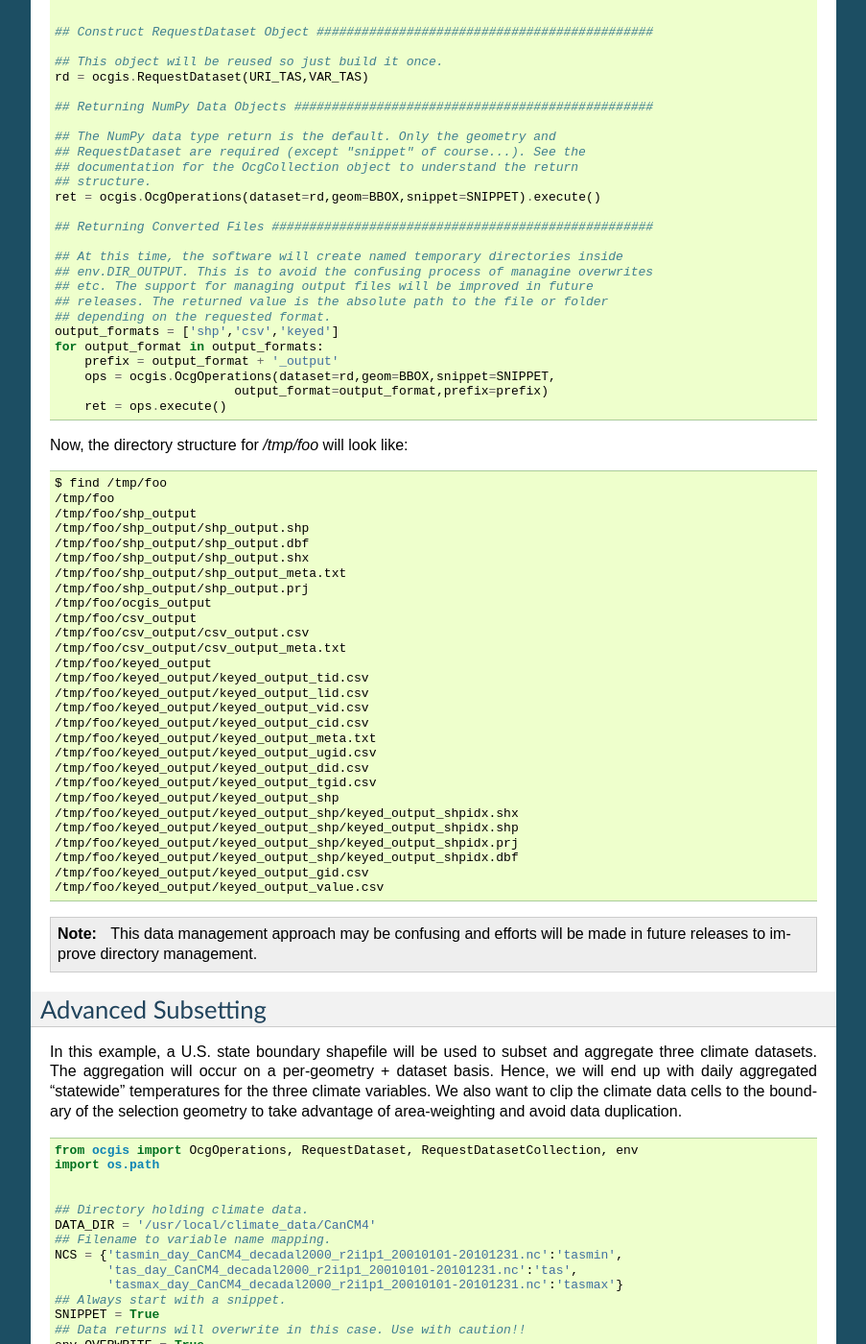
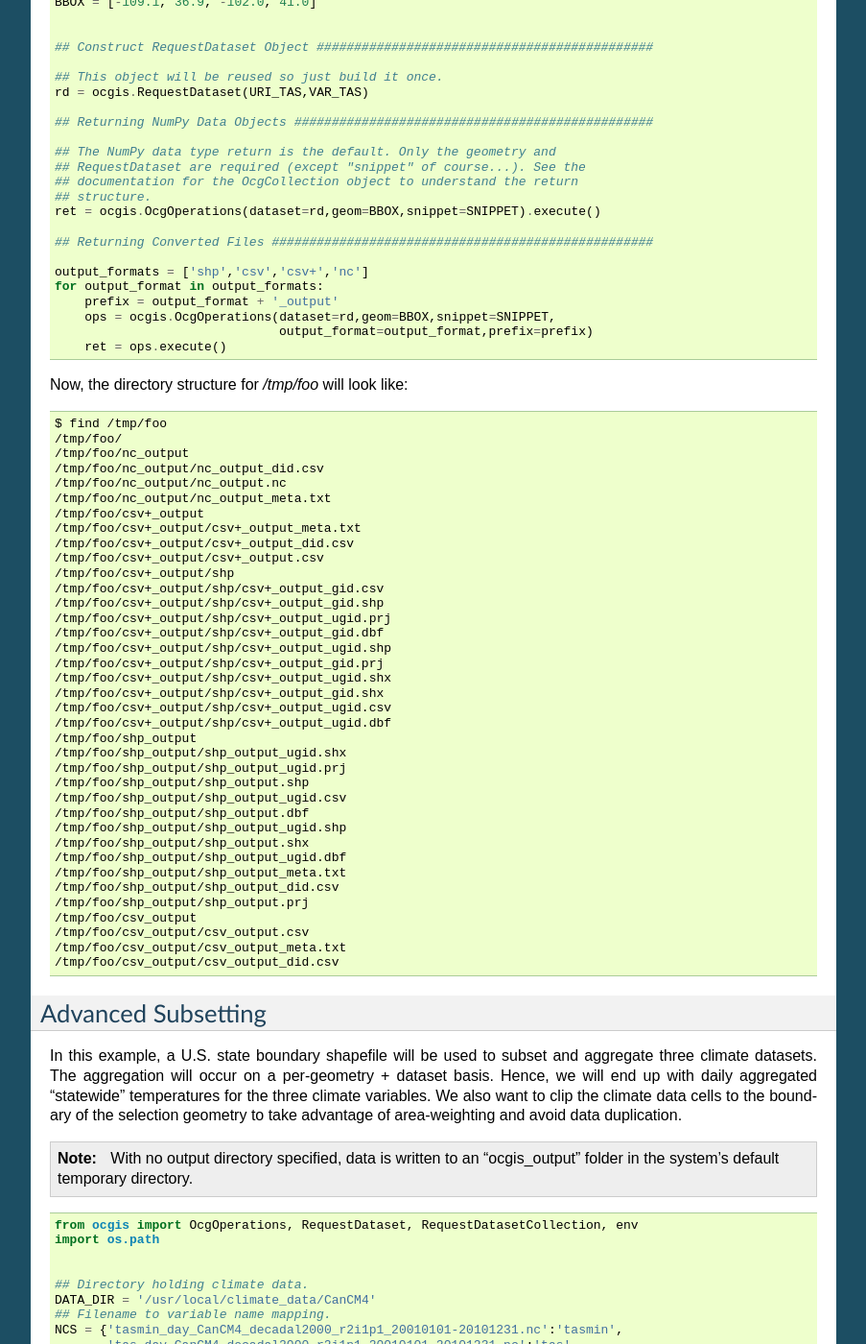
Before and after one commit to NCPP/ocgis, a Sphinx documentation site: the page built from doc/examples.rst, in a window 1280 px wide and 1400 px high, scrolled down 2197 px. Shown: the whole window at 96% size, without its empty margins (198-1101 px from the left). Built offline with Sphinx 7.4.7, drawn with Linux system fonts in a browser that asks for light colours; formulas are drawn with MathJax 3; some of the changed text lies outside the part shown.

Commit message:
changed to documentation. minor changes to gid shapefile logic writing - do not write for any aggregated datasets.

```diff
--- a/doc/examples.rst
+++ b/doc/examples.rst
@@ -84,74 +84,51 @@ Now, the directory structure for `/tmp/foo` will look like:
 .. code-block:: rest
 
    $ find /tmp/foo
-   /tmp/foo
+   /tmp/foo/
+   /tmp/foo/nc_output
+   /tmp/foo/nc_output/nc_output_did.csv
+   /tmp/foo/nc_output/nc_output.nc
+   /tmp/foo/nc_output/nc_output_meta.txt
+   /tmp/foo/csv+_output
+   /tmp/foo/csv+_output/csv+_output_meta.txt
+   /tmp/foo/csv+_output/csv+_output_did.csv
+   /tmp/foo/csv+_output/csv+_output.csv
+   /tmp/foo/csv+_output/shp
+   /tmp/foo/csv+_output/shp/csv+_output_gid.csv
+   /tmp/foo/csv+_output/shp/csv+_output_gid.shp
+   /tmp/foo/csv+_output/shp/csv+_output_ugid.prj
+   /tmp/foo/csv+_output/shp/csv+_output_gid.dbf
+   /tmp/foo/csv+_output/shp/csv+_output_ugid.shp
+   /tmp/foo/csv+_output/shp/csv+_output_gid.prj
+   /tmp/foo/csv+_output/shp/csv+_output_ugid.shx
+   /tmp/foo/csv+_output/shp/csv+_output_gid.shx
+   /tmp/foo/csv+_output/shp/csv+_output_ugid.csv
+   /tmp/foo/csv+_output/shp/csv+_output_ugid.dbf
    /tmp/foo/shp_output
+   /tmp/foo/shp_output/shp_output_ugid.shx
+   /tmp/foo/shp_output/shp_output_ugid.prj
    /tmp/foo/shp_output/shp_output.shp
+   /tmp/foo/shp_output/shp_output_ugid.csv
    /tmp/foo/shp_output/shp_output.dbf
+   /tmp/foo/shp_output/shp_output_ugid.shp
    /tmp/foo/shp_output/shp_output.shx
+   /tmp/foo/shp_output/shp_output_ugid.dbf
    /tmp/foo/shp_output/shp_output_meta.txt
+   /tmp/foo/shp_output/shp_output_did.csv
    /tmp/foo/shp_output/shp_output.prj
-   /tmp/foo/ocgis_output
    /tmp/foo/csv_output
    /tmp/foo/csv_output/csv_output.csv
    /tmp/foo/csv_output/csv_output_meta.txt
-   /tmp/foo/keyed_output
-   /tmp/foo/keyed_output/keyed_output_tid.csv
-   /tmp/foo/keyed_output/keyed_output_lid.csv
-   /tmp/foo/keyed_output/keyed_output_vid.csv
-   /tmp/foo/keyed_output/keyed_output_cid.csv
-   /tmp/foo/keyed_output/keyed_output_meta.txt
-   /tmp/foo/keyed_output/keyed_output_ugid.csv
-   /tmp/foo/keyed_output/keyed_output_did.csv
-   /tmp/foo/keyed_output/keyed_output_tgid.csv
-   /tmp/foo/keyed_output/keyed_output_shp
-   /tmp/foo/keyed_output/keyed_output_shp/keyed_output_shpidx.shx
-   /tmp/foo/keyed_output/keyed_output_shp/keyed_output_shpidx.shp
-   /tmp/foo/keyed_output/keyed_output_shp/keyed_output_shpidx.prj
-   /tmp/foo/keyed_output/keyed_output_shp/keyed_output_shpidx.dbf
-   /tmp/foo/keyed_output/keyed_output_gid.csv
-   /tmp/foo/keyed_output/keyed_output_value.csv
-
-.. note:: This data management approach may be confusing and efforts will be made in future releases to improve directory management.
+   /tmp/foo/csv_output/csv_output_did.csv
 
 Advanced Subsetting
 -------------------
 
 In this example, a U.S. state boundary shapefile will be used to subset and aggregate three climate datasets. The aggregation will occur on a per-geometry + dataset basis. Hence, we will end up with daily aggregated "statewide" temperatures for the three climate variables. We also want to clip the climate data cells to the boundary of the selection geometry to take advantage of area-weighting and avoid data duplication.
 
+.. note:: With no output directory specified, data is written to an "ocgis_output" folder in the system's default temporary directory.
+
 .. literalinclude:: sphinx_examples/advanced_subset.py
-
-The shapefile attribute table would like something like:
-
-.. figure:: _images/examples/advanced_subset_shapefile.png
-   :scale: 50%
-   :align: center
-   :figwidth: 75%
-
-   An example shapefile output attribute table. Note how repeated elements may lead to large filesizes. This is a good output format when making an initial pass at a data request. Again the `keyed` output is recommended for data requests in general unless writing to NetCDF which is remains the most efficient format.
-
-For the `keyed` output, the output folder will contain a number of CSV files with unique identifiers that may be linked via the `ocgis_output_value.csv` table. The `ocgis_output_shp` folder will contain a shapefile representing the data geometries -- perfect for joining.
-
-.. figure:: _images/examples/advanced_subset_keyed_folder_contents.png
-   :scale: 50%
-   :align: center
-   :figwidth: 75%
-
-   Folder contents for the `keyed` output.
-
-.. figure:: _images/examples/advanced_subset_value_csv.png
-   :scale: 50%
-   :align: center
-   :figwidth: 75%
-
-   A peak inside the `ocgis_output_value.csv` file.
-
-.. figure:: _images/examples/advanced_subset_vid_csv.png
-   :scale: 50%
-   :align: center
-   :figwidth: 75%
-
-   A peak inside the `ocgis_output_vid.csv` file which links to the `VID` attribute of the value file.
 
 Subsetting with a Time/Level Range
 ----------------------------------
--- a/doc/sphinx_examples/advanced_subset.py
+++ b/doc/sphinx_examples/advanced_subset.py
@@ -24,20 +24,23 @@ rdc = RequestDatasetCollection([RequestDataset(
 ## Data is returned as a dictionary with 51 keys (don't forget Puerto Rico...).
 ## A key in the returned dictionary corresponds to a geometry "ugid" with the
 ## value of type OcgCollection.
+print('returning numpy...')
 ops = OcgOperations(dataset=rdc,spatial_operation='clip',aggregate=True,
                     snippet=SNIPPET,geom='state_boundaries')
 ret = ops.execute()
 
 ## Write to Shapefile ##########################################################
 
+print('returning shapefile...')
 ops = OcgOperations(dataset=rdc,spatial_operation='clip',aggregate=True,
                     snippet=SNIPPET,geom='state_boundaries',output_format='shp')
 path = ops.execute()
 
 ## Write All Data to Keyed Format ##############################################
 
-## Without the snippet, we are writing all data to the linked CSV files. The
-## operation will take considerably longer.
+## Without the snippet, we are writing all data to the linked CSV-Shapefile
+## output format. The operation will take considerably longer.
+print('returning csv+...')
 ops = OcgOperations(dataset=rdc,spatial_operation='clip',aggregate=True,
-                    snippet=False,geom='state_boundaries',output_format='keyed')
+                    snippet=False,geom='state_boundaries',output_format='csv+')
 path = ops.execute()
--- a/doc/sphinx_examples/simple_subset.py
+++ b/doc/sphinx_examples/simple_subset.py
@@ -1,5 +1,5 @@
 import ocgis
-import os.path
+import os
 
 
 ## Directory holding climate data.
@@ -11,6 +11,7 @@ VAR_TAS = 'tas'
 SNIPPET = True
 ## Set output directory for shapefile and keyed formats. (MAKE SURE IT EXISTS!)
 ocgis.env.DIR_OUTPUT = '/tmp/foo'
+os.mkdir('/tmp/foo')
 ## The bounding box coordinates [minx, miny, maxx, maxy] for the state of
 ## Colorado in WGS84 latitude/longitude coordinates.
 BBOX = [-109.1, 36.9, -102.0, 41.0]
@@ -31,14 +32,9 @@ ret = ocgis.OcgOperations(dataset=rd,geom=BBOX,snippet=SNIPPET).execute()
 
 ## Returning Converted Files ###################################################
 
-## At this time, the software will create named temporary directories inside
-## env.DIR_OUTPUT. This is to avoid the confusing process of managine overwrites
-## etc. The support for managing output files will be improved in future
-## releases. The returned value is the absolute path to the file or folder
-## depending on the requested format.
-output_formats = ['shp','csv','keyed']
+output_formats = ['shp','csv','csv+','nc']
 for output_format in output_formats:
     prefix = output_format + '_output'
     ops = ocgis.OcgOperations(dataset=rd,geom=BBOX,snippet=SNIPPET,
-                        output_format=output_format,prefix=prefix)
+                              output_format=output_format,prefix=prefix)
     ret = ops.execute()
--- a/src/ocgis/__init__.py
+++ b/src/ocgis/__init__.py
@@ -6,6 +6,8 @@ from api import OcgOperations
 from util.shp_cabinet import ShpCabinet
 from util.inspect import Inspect
 from api.request import RequestDataset, RequestDatasetCollection
+from interface.geometry import GeometryDataset
+from interface.shp import ShpDataset
 
 from osgeo import ogr
 ## tell ogr to raise exceptions
```
Also changed, not shown: doc/api.rst (+23 -49 lines), doc/_images/examples/advanced_subset_keyed_folder_contents.png (deleted), doc/_images/examples/advanced_subset_shapefile.png (deleted), doc/_images/examples/advanced_subset_value_csv.png (deleted), doc/_images/examples/advanced_subset_vid_csv.png (deleted), 3 other files.
